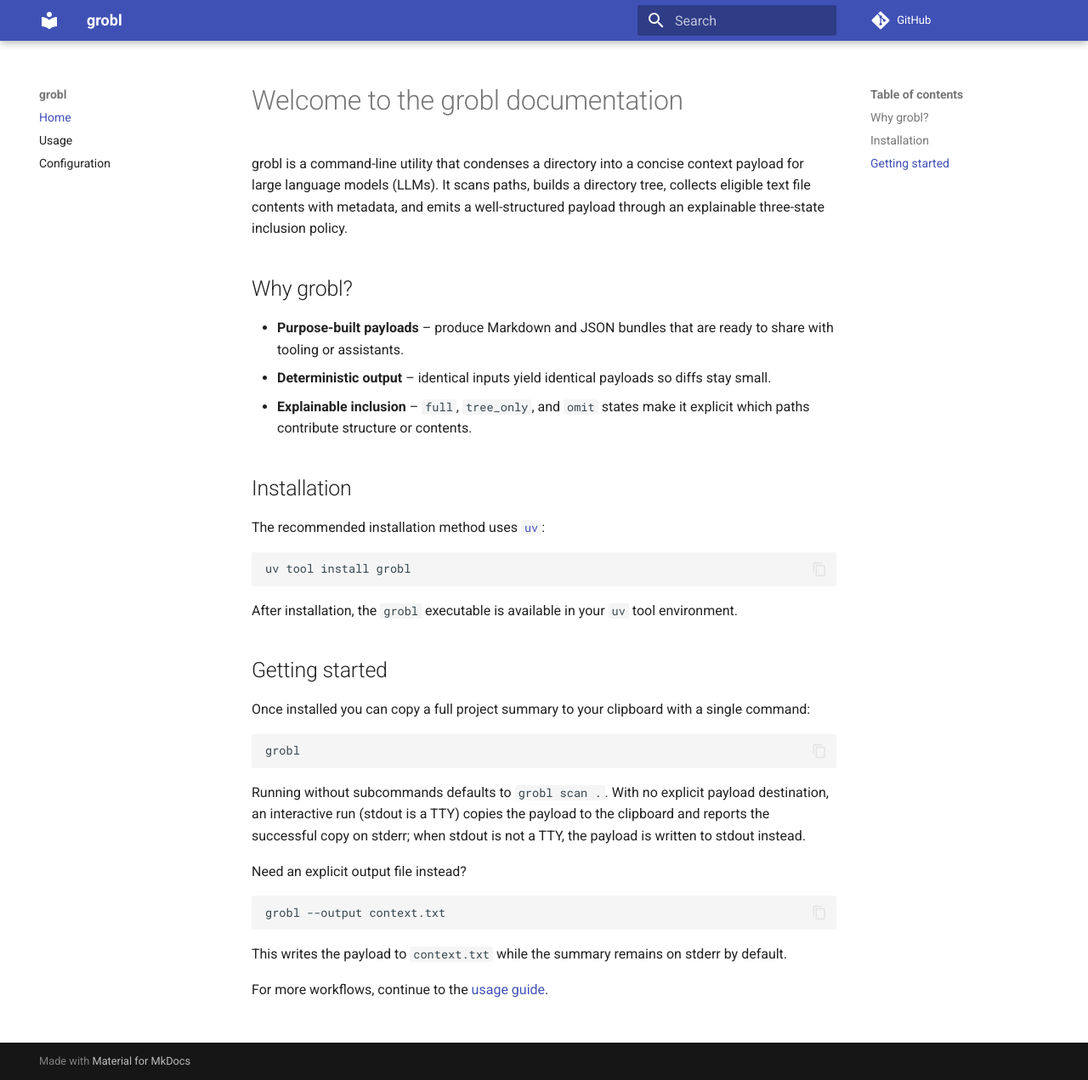
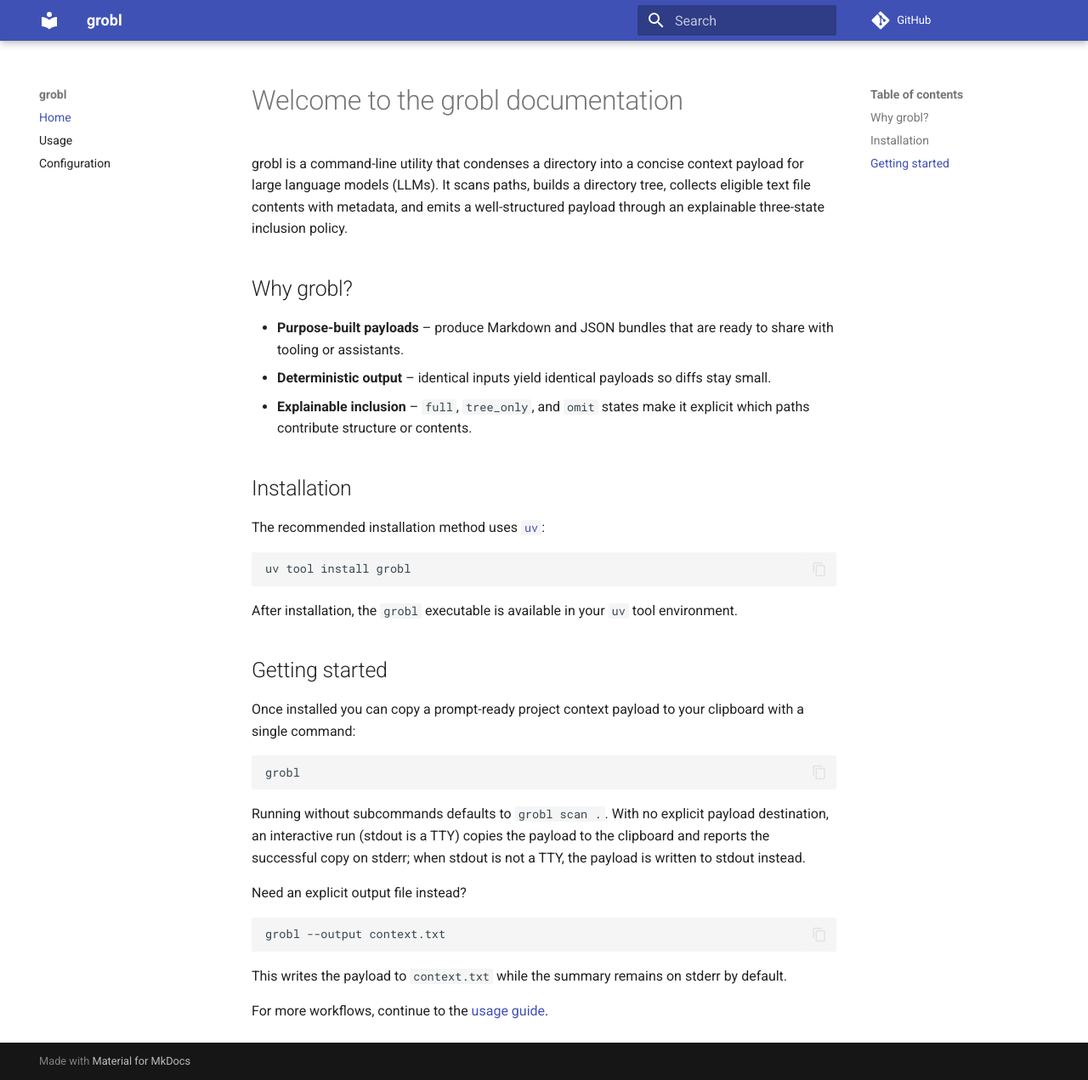
Before and after one commit to josephcourtney/grobl, an MkDocs documentation site: the page built from docs/index.md, in a window 1280 px wide and 1271 px high. Shown: the whole window at 85% size. Built offline with MkDocs 1.6.1 and Material for MkDocs 9.7.7, drawn with Linux system fonts in a browser that asks for light colours; comment, search, counter and statistics services are not loaded.

Commit message:
docs: clarify getting-started terminology

````diff
--- a/docs/index.md
+++ b/docs/index.md
@@ -20,7 +20,7 @@
 
 ## Getting started
 
-Once installed you can copy a full project summary to your clipboard with a single command:
+Once installed you can copy a prompt-ready project context payload to your clipboard with a single command:
 
 ```bash
 grobl
````
